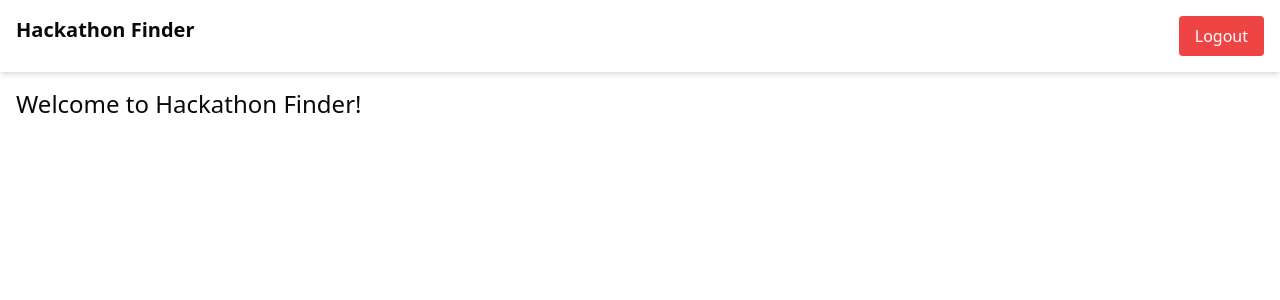
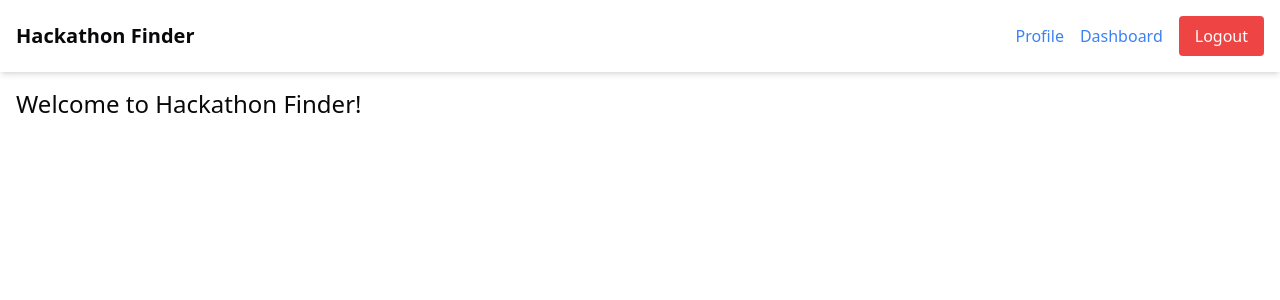
Before and after one commit to kichuman28/hackmate, a Next.js app: page / in a window 1280 px wide. Shown: the top 300 px of the page. Built offline with nearby package versions, Linux system fonts and the light colour scheme; no server answers; sample sign-in values are in the browser's storage.

Commit message:
Update: Added route links to other pages in navbar

```diff
--- a/src/components/Navbar.tsx
+++ b/src/components/Navbar.tsx
@@ -1,12 +1,25 @@
 import { useAuth } from '../hooks/useAuth';
+import Link from 'next/link';
 
 const Navbar = () => {
   const { user, signInWithGoogle, logout } = useAuth();
 
   return (
-    <nav className="p-4 bg-white shadow-md flex justify-between">
-      <h1 className="text-xl font-bold">Hackathon Finder</h1>
-      <div>
+    <nav className="p-4 bg-white shadow-md flex justify-between items-center">
+      <Link href="/" className="text-xl font-bold">
+        Hackathon Finder
+      </Link>
+      <div className="flex items-center space-x-4">
+        {user && (
+          <>
+            <Link href="/profile" className="text-blue-500 hover:text-blue-700">
+              Profile
+            </Link>
+            <Link href="/dashboard" className="text-blue-500 hover:text-blue-700">
+              Dashboard
+            </Link>
+          </>
+        )}
         {user ? (
           <button onClick={logout} className="bg-red-500 text-white px-4 py-2 rounded">
             Logout
```
